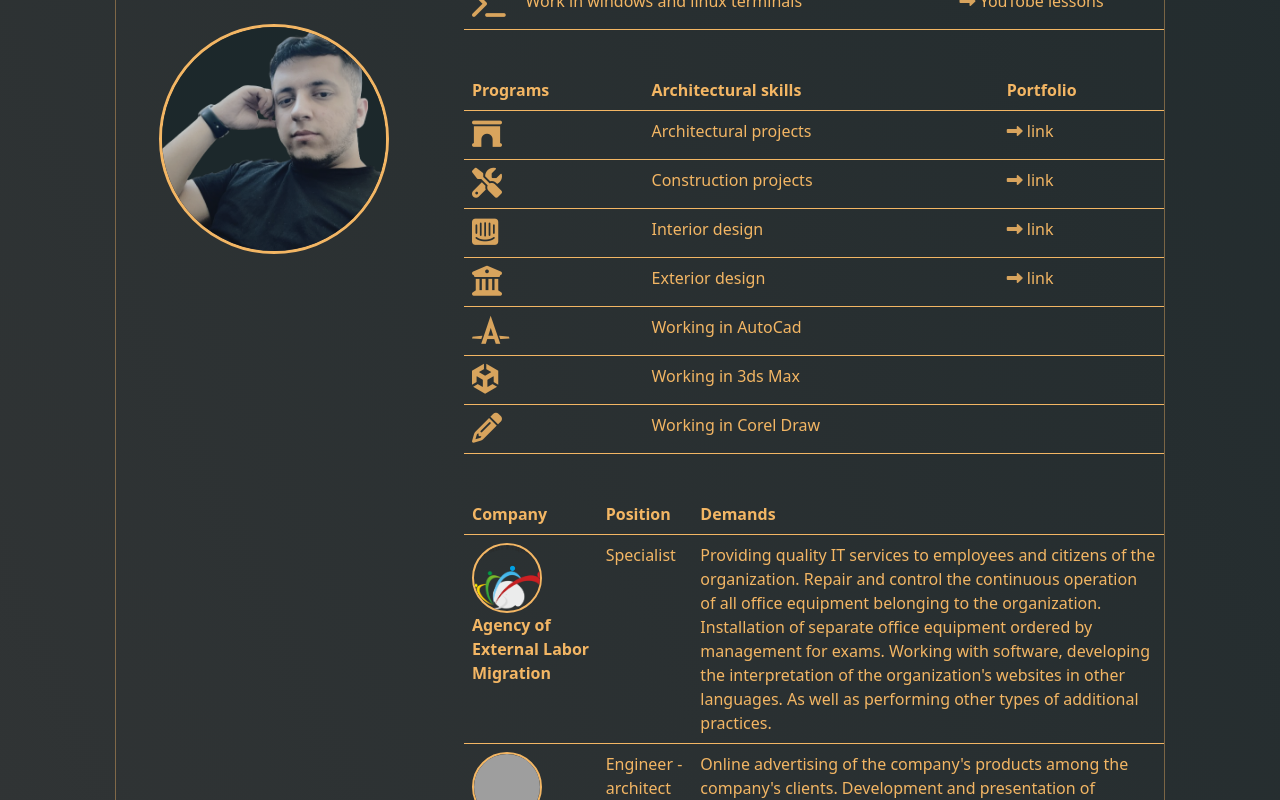
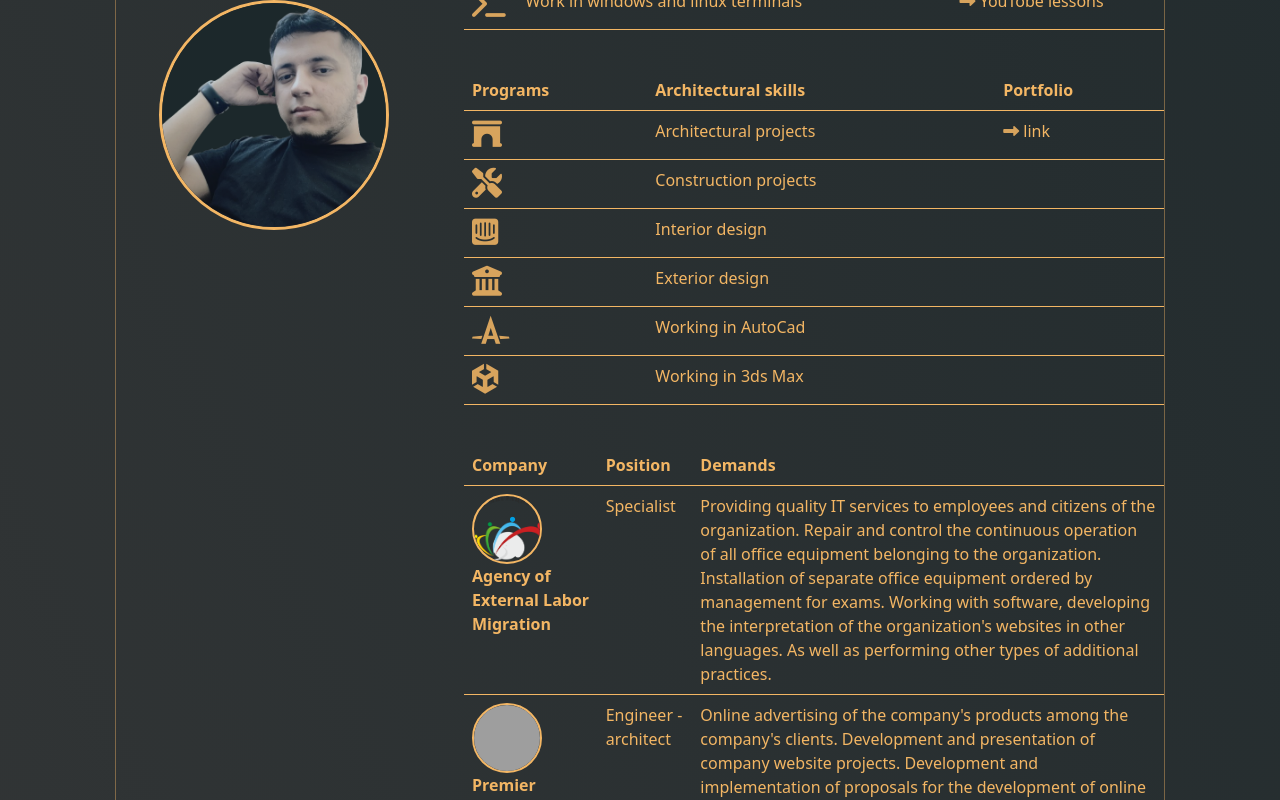
Before and after one commit to dilshod1405/dilshodblog, a React (Create React App) app: page /bio in a window 1280 px wide. Shown: the part 1181-1981 px from the top of the page. Built offline with nearby package versions, Linux system fonts and the light colour scheme; grey boxes are pictures that could not be loaded.

Commit message:
Update Biography.js

```diff
--- a/src/Components/Biography/Biography.js
+++ b/src/Components/Biography/Biography.js
@@ -13,22 +13,16 @@ const architecture = [
   {
     icon: 'fa-solid fa-screwdriver-wrench fa-fade',
     portfolio: '',
-    link_icon: 'fa-solid fa-right-long fa-fade',
-    link: 'link',
     speciality: 'cons',
   },
   {
     icon: 'fa-brands fa-intercom fa-fade',
     portfolio: '',
-    link_icon: 'fa-solid fa-right-long fa-fade',
-    link: 'link',
     speciality: 'interior',
   },
   {
     icon: 'fa-solid fa-building-columns fa-fade',
     portfolio: '',
-    link_icon: 'fa-solid fa-right-long fa-fade',
-    link: 'link',
     speciality: 'exterior'
   },
   {
@@ -40,12 +34,7 @@ const architecture = [
     icon: 'fa-brands fa-unity fa-fade',
     portfolio: '',
     speciality: 'max'
-  },
-  {
-    icon: 'fa-solid fa-pencil fa-fade',
-    portfolio: '',
-    speciality: 'corel',
-  },
+  }
 ]
 
 const works = [
```
